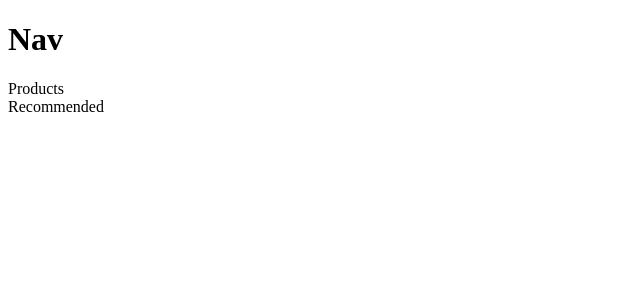
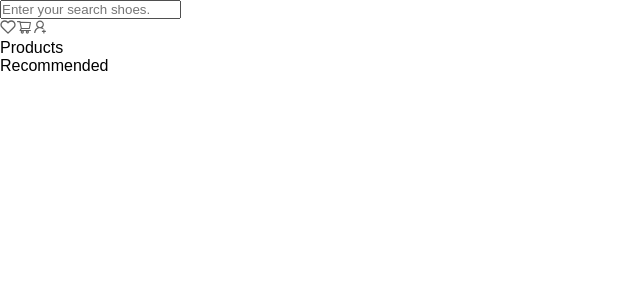
Before and after one commit to SamuelLeiva/ecommerce-filtering, a React (Vite) app: page / in a window 1280 px wide. Shown: the top 300 px of the page, without its empty margins (0-640 px from the left). Built offline with nearby package versions, Linux system fonts and the light colour scheme.

Commit message:
Added main.css

```diff
--- a/src/Navigation/Navigation.jsx
+++ b/src/Navigation/Navigation.jsx
@@ -1,9 +1,28 @@
+import {FiHeart} from 'react-icons/fi'
+import {AiOutlineShoppingCart, AiOutlineUserAdd} from 'react-icons/ai'
+
 import "./Navigation.css"
 import React from "react";
 
 function Navigation() {
   return (
-    <h1>Nav</h1>
+    <nav>
+      <div className="nav-container">
+        <input type="text" className="search-input" placeholder="Enter your search shoes." />
+      </div>
+      <div className="profile-container">
+        <a href="#">
+          <FiHeart className='nav-icons' />
+        </a>
+
+        <a href="#">
+          <AiOutlineShoppingCart className='nav-icons' />
+        </a>
+        <a href="#">
+          <AiOutlineUserAdd className='nav-icons' />
+        </a>
+      </div>
+    </nav>
   )
 }
 
--- /dev/null
+++ b/src/main.css
@@ -0,0 +1,26 @@
+* {
+    padding: 0;
+    margin: 0;
+    box-sizing: border-box;
+    font-family: sans-serif;
+}
+
+a {
+    text-decoration: none;
+    color: rgb(97,97,97);
+}
+
+li {
+    list-style: none;
+}
+
+.btns {
+    padding: 10px 20px;
+    margin-right: 6px;
+    background: transparent;
+    border: none;
+    border: 0.6px solid #ccc;
+    border-radius: 5px;
+    color: #323232;
+    cursor: pointer;
+}
--- a/src/main.jsx
+++ b/src/main.jsx
@@ -1,4 +1,6 @@
 import { createRoot } from "react-dom/client";
 import App from "./App.jsx";
 
+import './main.css'
+
 createRoot(document.getElementById("root")).render(<App />);
```
